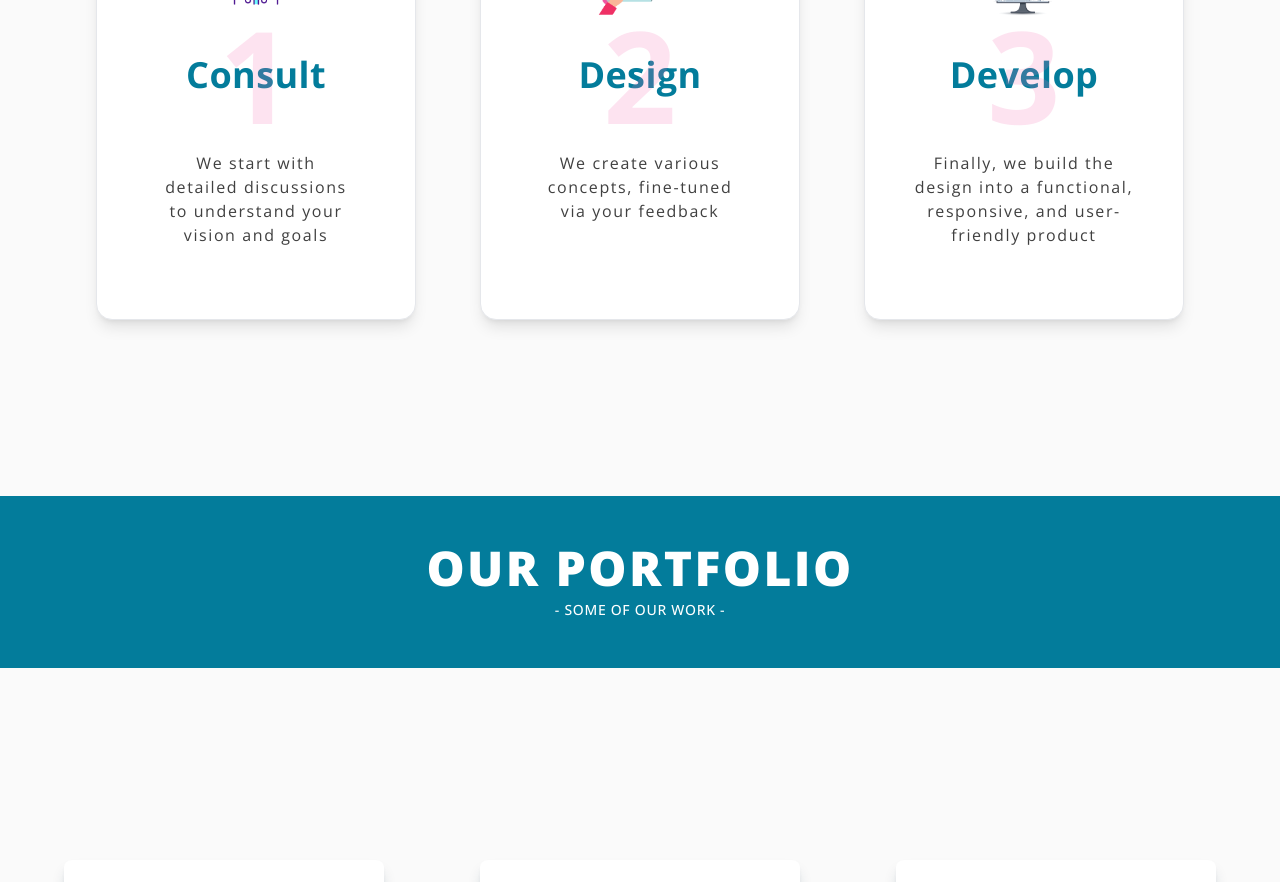
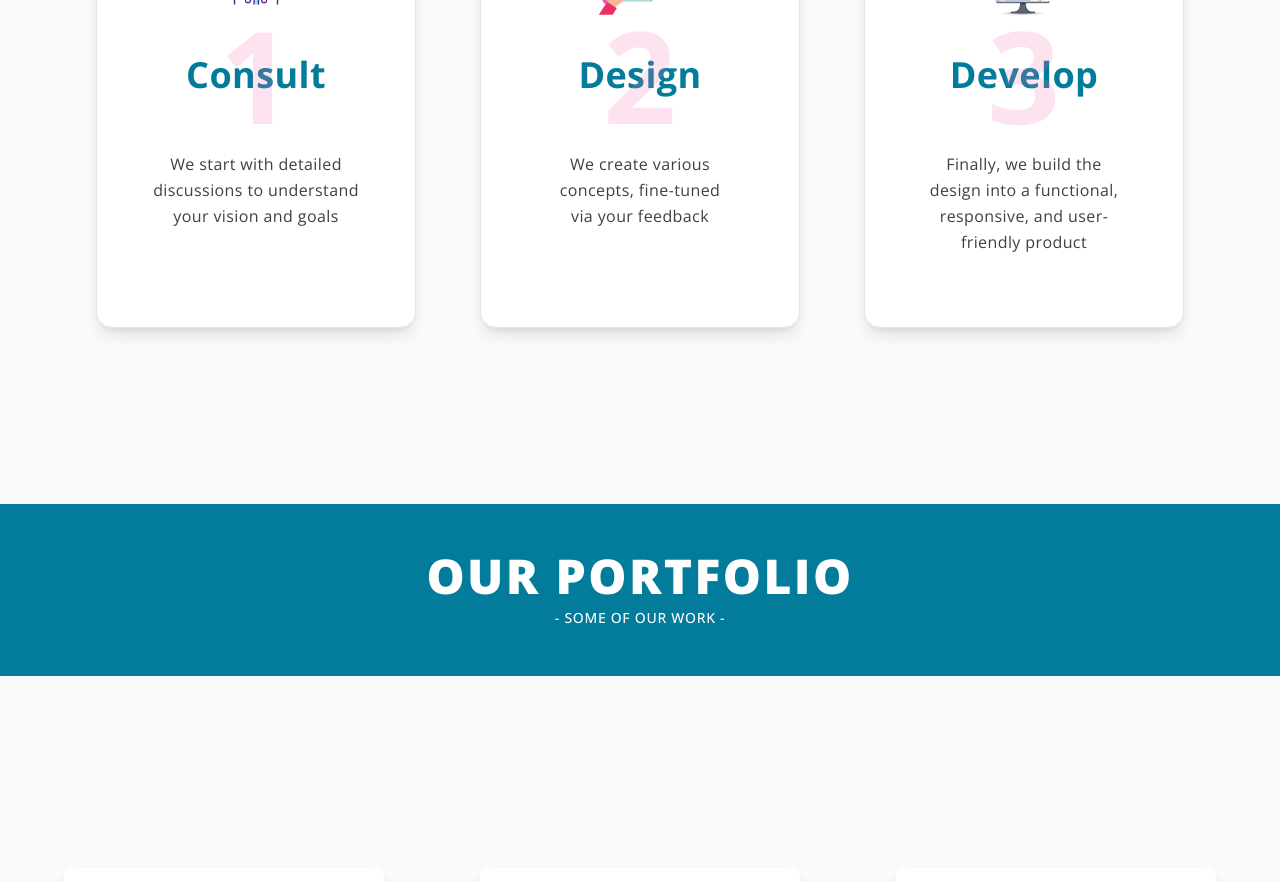
Before and after one commit to KramYengir/rigneymade, a Next.js app: page / in a window 1280 px wide. Shown: the part 1940-2822 px from the top of the page. Built offline with nearby package versions, Linux system fonts and the light colour scheme.

Commit message:
reduce font tracking

```diff
--- a/components/Home/ProcessCard.tsx
+++ b/components/Home/ProcessCard.tsx
@@ -24,7 +24,9 @@ const ProcessCard = ({
           {number}
         </p>
       </div>
-      <p className="tracking-widest px-12 py-6 text-balance">{description}</p>
+      <p className="tracking-wide leading-relaxed px-12 py-6 text-balance">
+        {description}
+      </p>
     </div>
   );
 };
```
